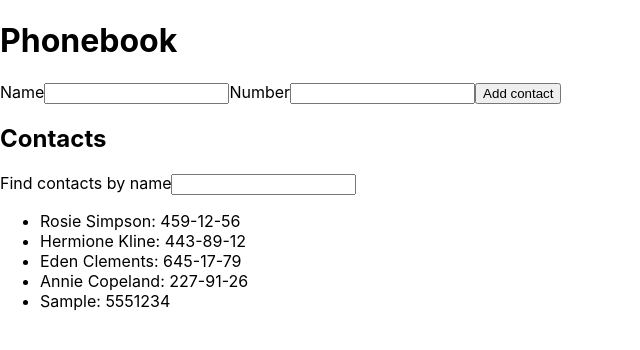
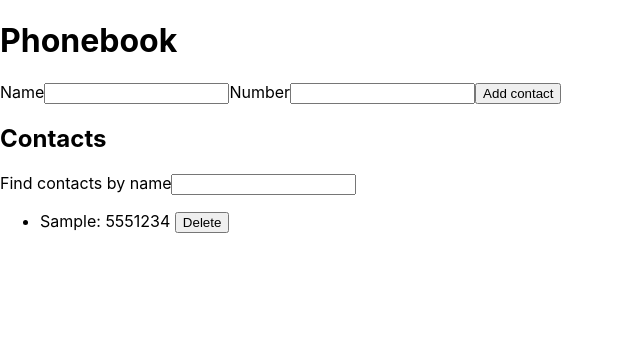
Before and after one commit to iq-dev-expert/goit-react-hw-02-phonebook, a React (Create React App) app: page / in a window 1280 px wide. Both pictures are taken after typing "Sample", "5551234" into the empty fields and a click on the button "Add contact". Shown: the top 350 px of the page, without its empty margins (0-640 px from the left). Built offline with nearby package versions, Linux system fonts and the light colour scheme.

Commit message:
add step 6

```diff
--- a/src/components/App.jsx
+++ b/src/components/App.jsx
@@ -6,12 +6,7 @@
 
 class App extends Component {
   state = {
-    contacts: [
-      { id: 'id-1', name: 'Rosie Simpson', number: '459-12-56' },
-      { id: 'id-2', name: 'Hermione Kline', number: '443-89-12' },
-      { id: 'id-3', name: 'Eden Clements', number: '645-17-79' },
-      { id: 'id-4', name: 'Annie Copeland', number: '227-91-26' },
-    ],
+    contacts: [],
     filter: '',
   };
 
@@ -43,8 +38,15 @@
     );
   };
 
+  deleteContact = contactId => {
+    this.setState(prevState => ({
+      contacts: prevState.contacts.filter(contact => contact.id !== contactId),
+    }));
+  };
+
   render() {
-    const { state, onChange, filterContacts, onFormSubmit } = this;
+    const { state, onChange, filterContacts, onFormSubmit, deleteContact } =
+      this;
 
     return (
       <div>
@@ -53,7 +55,10 @@
 
         <h2>Contacts</h2>
         <Filter value={state} onChange={onChange} />
-        <ContactList contacts={filterContacts()} />
+        <ContactList
+          contacts={filterContacts()}
+          onDeleteButtonClick={deleteContact}
+        />
       </div>
     );
   }
--- a/src/components/ContactList.jsx
+++ b/src/components/ContactList.jsx
@@ -1,10 +1,13 @@
-function ContactList({ contacts }) {
+function ContactList({ contacts, onDeleteButtonClick }) {
   return (
     <ul>
       {contacts.map(({ id, name, number }) => {
         return (
           <li key={id}>
-            {name}: {number}
+            {name}: {number}{' '}
+            <button type="button" onClick={() => onDeleteButtonClick(id)}>
+              Delete
+            </button>
           </li>
         );
       })}
```
